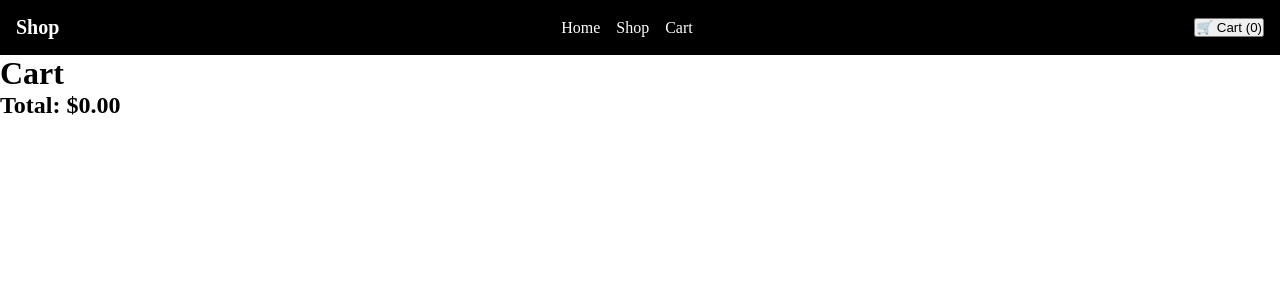
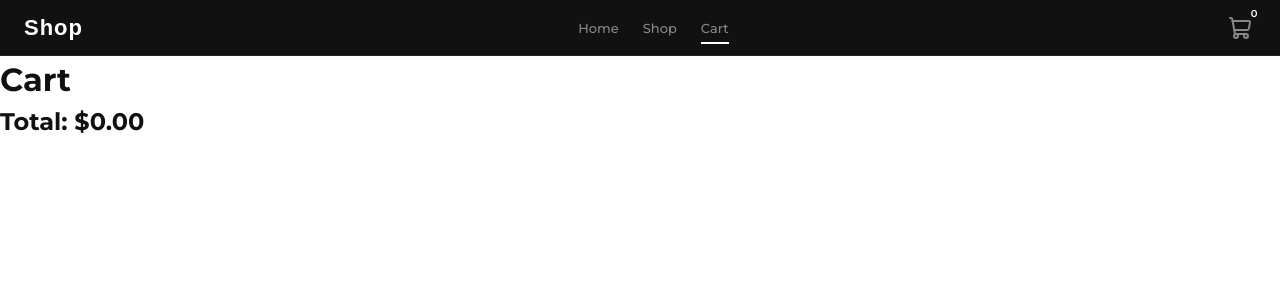
Before and after one commit to lolol0918/shopping-cart, a React (Vite) app: page /cart in a window 1280 px wide. Shown: the top 300 px of the page. Built offline with nearby package versions, Linux system fonts and the light colour scheme.

Commit message:
added: styling and root values

```diff
--- a/package.json
+++ b/package.json
@@ -11,6 +11,7 @@
     "test": "vitest"
   },
   "dependencies": {
+    "lucide-react": "^1.12.0",
     "react": "^19.2.4",
     "react-dom": "^19.2.4",
     "react-router": "^7.14.0",
--- a/src/App.css
+++ b/src/App.css
@@ -1,5 +1,82 @@
+@import url('https://fonts.googleapis.com/css2?family=Montserrat:ital,wght@0,100..900;1,100..900&display=swap');
+
+:root {
+  /* backgrounds */
+  --color-bg-app:             #0d0d0d;
+  --color-bg-surface:         #111111;
+  --color-bg-card:            #161616;
+  --color-bg-elevated:        #1e1e1e;
+  --color-bg-hover:           #1a1a1a;
+
+  /* accent — white */
+  --color-accent:             #ffffff;
+  --color-accent-dim:         #aaaaaa;
+  --color-accent-bg:          #1a1a1a;
+
+  /* text */
+  --color-text-primary:       #e8e8e8;
+  --color-text-secondary:     #888888;
+  --color-text-muted:         #555555;
+  --color-text-dim:           #333333;
+
+  /* borders */
+  --color-border:             #222222;
+  --color-border-subtle:      #1a1a1a;
+
+  /* badges */
+  --color-badge-new-bg:       #1a1a1a;
+  --color-badge-new-text:     #cccccc;
+  --color-badge-hot-bg:       #2a2a2a;
+  --color-badge-hot-text:     #ffffff;
+
+  /* fonts */
+  --font-display:             'Black Ops One', sans-serif;
+  --font-body:                'Inter', sans-serif;
+
+  /* type scale */
+  --font-size-xs:             10px;
+  --font-size-sm:             12px;
+  --font-size-base:           13px;
+  --font-size-md:             15px;
+  --font-size-lg:             18px;
+  --font-size-xl:             22px;
+  --font-size-hero:           36px;
+  --letter-spacing-eyebrow:   3px;
+
+  /* spacing */
+  --space-1: 4px;   --space-2: 8px;
+  --space-3: 12px;  --space-4: 16px;
+  --space-5: 20px;  --space-6: 24px;
+  --space-8: 32px;  --space-12: 48px;
+
+  /* layout */
+  --radius-sm:        4px;
+  --radius-md:        6px;
+  --radius-lg:        10px;
+  --radius-pill:      20px;
+  --nav-height:       56px;
+  --sidebar-width:    180px;
+  --cart-max-width:   700px;
+
+  /* borders shorthand */
+  --border-default:   0.5px solid var(--color-border);
+  --border-subtle:    0.5px solid var(--color-border-subtle);
+  --border-accent:    0.5px solid var(--color-accent-dim);
+}
+
 * {
+  margin: 0;
   padding: 0;
-  margin: 0;
+  box-sizing: border-box;
+}
 
+body {
+  font-family: 'Montserrat', sans-serif;
+  line-height: 1.5;
+  -webkit-font-smoothing: antialiased;
+  color: #111;
 }
+
+button {
+  font-family: inherit;
+}
--- a/src/components/CategoryPanel/CategoryPanel.module.css
+++ b/src/components/CategoryPanel/CategoryPanel.module.css
@@ -1,34 +1,45 @@
+/* Panel.module.css */
 .panel {
+  min-height: 100vh;
+  width: var(--sidebar-width);
+  background: var(--color-bg-surface);
+  border-right: var(--border-default);
+  padding: var(--space-6) var(--space-4);
   display: flex;
   flex-direction: column;
-  gap: 0.8rem;
-
-  padding: 1rem;
-  border-right: 1px solid #eee;
+  gap: var(--space-1);
 }
 
 .title {
-  font-size: 1.2rem;
-  margin-bottom: 1rem;
+  font-size: var(--font-size-xs);
+  letter-spacing: var(--letter-spacing-eyebrow);
+  text-transform: uppercase;
+  color: var(--color-text-dim);
+  margin-bottom: var(--space-3);
 }
 
 .button {
-  padding: 0.6rem;
+  width: 100%;
+  background: transparent;
   border: none;
-  background: transparent;
   text-align: left;
+  font-size: var(--font-size-base);
+  color: var(--color-text-secondary);
+  padding: var(--space-2) var(--space-3);
+  border-radius: var(--radius-md);
   cursor: pointer;
-  border-radius: 6px;
+  transition: background 0.15s, color 0.15s;
 }
 
 .button:hover {
-  background: #f5f5f5;
+  background: var(--color-bg-hover);
+  color: var(--color-text-primary);
 }
 
 .active {
-  padding: 0.6rem;
-  border-radius: 6px;
-  background: #000;
-  color: white;
-  text-align: left;
+  composes: button;
+  background: var(--color-accent-bg);
+  color: var(--color-accent);
+  border-left: 2px solid var(--color-accent);
+  padding-left: calc(var(--space-3) - 2px);
 }
--- a/src/components/Navbar/Navbar.jsx
+++ b/src/components/Navbar/Navbar.jsx
@@ -1,6 +1,7 @@
-import { Link } from 'react-router-dom';
+import { Link, NavLink } from 'react-router-dom';
 import { useContext } from 'react';
 import { CartContext } from '../../context/CartContext.jsx';
+import { ShoppingCart } from 'lucide-react';
 import styles from './Navbar.module.css';
 
 export default function Navbar() {
@@ -10,17 +11,43 @@ export default function Navbar() {
       <h1 className={styles.title}>Shop</h1>
       <ul className={styles.list}>
         <li>
-          <Link to="/">Home</Link>
+          <NavLink
+            to="/"
+            className={({ isActive }) =>
+              isActive ? styles.activeLink : styles.link
+            }
+          >
+            Home
+          </NavLink>
         </li>
+
         <li>
-          <Link to="shop">Shop</Link>
+          <NavLink
+            to="/shop"
+            className={({ isActive }) =>
+              isActive ? styles.activeLink : styles.link
+            }
+          >
+            Shop
+          </NavLink>
         </li>
+
         <li>
-          <Link to="cart">Cart</Link>
+          <NavLink
+            to="/cart"
+            className={({ isActive }) =>
+              isActive ? styles.activeLink : styles.link
+            }
+          >
+            Cart
+          </NavLink>
         </li>
       </ul>
-      <button type="button">
-        🛒 Cart ({state.cart.reduce((total, item) => total + item.quantity, 0)})
+      <button type="button" className={styles.cartButton}>
+        <ShoppingCart size={24} />
+        <span className={styles.badge}>
+          {state.cart.reduce((total, item) => total + item.quantity, 0)}
+        </span>
       </button>
     </nav>
   );
--- a/src/components/Navbar/Navbar.module.css
+++ b/src/components/Navbar/Navbar.module.css
@@ -1,28 +1,108 @@
+/* Nav.module.css */
 .nav {
-  background-color: black;
   display: flex;
+  align-items: center;
   justify-content: space-between;
-  align-items: center;
-  padding: 1rem;
+  height: var(--nav-height);
+  padding: 0 var(--space-6);
+  background: var(--color-bg-surface);
+  border-bottom: var(--border-default);
+  position: sticky;
+  top: 0;
+  z-index: 100;
 }
 
 .title {
-  color: #FFFFFF;
-  font-size: 20px;
-  font-weight: bold;
+  font-family: var(--font-display);
+  font-size: var(--font-size-xl);
+  color: var(--color-accent);
+  letter-spacing: 1px;
 }
-
 
 .list {
   display: flex;
   align-items: center;
-  gap: 16px;
+  gap: var(--space-6);
   list-style: none;
+  margin: 0;
   padding: 0;
-  margin: 0;
 }
 
 .list a {
-    color: #FFFFFF;
-    text-decoration: none;
+  font-size: var(--font-size-base);
+  color: var(--color-text-secondary);
+  text-decoration: none;
+  transition: color 0.2s;
 }
+
+.list a:hover,
+.list a.active {
+  color: var(--color-accent);
+}
+
+.link,
+.activeLink {
+  position: relative;
+  text-decoration: none;
+  color: white;
+  padding: 0.3rem 0;
+  font-weight: 500;
+}
+
+/* underline base (hidden) */
+.link::after,
+.activeLink::after {
+  content: "";
+  position: absolute;
+  left: 0;
+  bottom: -4px;
+  width: 100%;
+  height: 2px;
+  color: white;
+  background: white;
+  transform: scaleX(0);
+  transform-origin: left;
+  transition: transform 0.25s ease;
+}
+
+/* hover animation */
+.link:hover::after {
+  transform: scaleX(1);
+}
+
+/* active stays visible */
+.activeLink::after {
+  transform: scaleX(1);
+}
+
+.cartButton {
+  position: relative;
+  background: transparent;
+  border: none;
+  cursor: pointer;
+  color: var(--color-text-secondary);
+  display: flex;
+  align-items: center;
+  padding: var(--space-1);
+  transition: color 0.2s;
+}
+
+.cartButton:hover {
+  color: var(--color-accent);
+}
+
+.badge {
+  position: absolute;
+  top: -6px;
+  right: -6px;
+  color: var(--color-accent);
+  font-size: var(--font-size-xs);
+  font-weight: 600;
+  width: 16px;
+  height: 16px;
+  border-radius: 50%;
+  display: flex;
+  align-items: center;
+  justify-content: center;
+  pointer-events: none;
+}
--- a/src/index.css
+++ /dev/null
@@ -1,60 +0,0 @@
-@import url('https://fonts.googleapis.com/css2?family=Black+Ops+One&family=Inter:wght@400;500;600&display=swap');
-
-:root {
-  /* backgrounds */
-  --color-bg-app:             #0d0d0d;
-  --color-bg-surface:         #111111;
-  --color-bg-card:            #161616;
-  --color-bg-elevated:        #1e1e1e;
-  --color-bg-hover:           #1a1a1a;
-
-  /* gold accent */
-  --color-gold:               #c9a96e;
-  --color-gold-dim:           #8a6e3a;
-  --color-gold-bg:            #1e180e;
-
-  /* text */
-  --color-text-primary:       #e8e0d5;
-  --color-text-secondary:     #888888;
-  --color-text-muted:         #555555;
-  --color-text-dim:           #444444;
-
-  /* borders */
-  --color-border:             #222222;
-  --color-border-subtle:      #1e1e1e;
-
-  /* badges */
-  --color-badge-new-bg:       #1a2e1a;
-  --color-badge-new-text:     #5a9e5a;
-  --color-badge-hot-bg:       #2e1a1a;
-  --color-badge-hot-text:     #9e5a5a;
-
-  /* fonts */
-  --font-display:             'Black Ops One', sans-serif;
-  --font-body:                'Inter', sans-serif;
-
-  /* type scale */
-  --font-size-xs:             10px;
-  --font-size-sm:             12px;
-  --font-size-base:           13px;
-  --font-size-md:             15px;
-  --font-size-lg:             18px;
-  --font-size-xl:             22px;
-  --font-size-hero:           36px;
-  --letter-spacing-eyebrow:   3px;
-
-  /* spacing */
-  --space-1: 4px;   --space-2: 8px;
-  --space-3: 12px;  --space-4: 16px;
-  --space-5: 20px;  --space-6: 24px;
-  --space-8: 32px;  --space-12: 48px;
-
-  /* layout */
-  --radius-sm:        4px;
-  --radius-md:        6px;
-  --radius-lg:        10px;
-  --radius-pill:      20px;
-  --nav-height:       56px;
-  --sidebar-width:    180px;
-  --cart-max-width:   700px;
-}
--- a/src/pages/Shop.module.css
+++ b/src/pages/Shop.module.css
@@ -1,7 +1,7 @@
 .shopLayout {
   display: grid;
   grid-template-columns: 220px 1fr;
-  gap: 2rem;
+  gap: 1rem;
 }
 
 .title {
@@ -11,6 +11,7 @@
 
 .grid {
   display: grid;
+  margin: 2px;
   grid-template-columns: repeat(auto-fit, minmax(250px, 1fr));
   gap: 2rem;
 }
```
Also changed, not shown: 1 other file (tests, documents, lock files or other folders).
